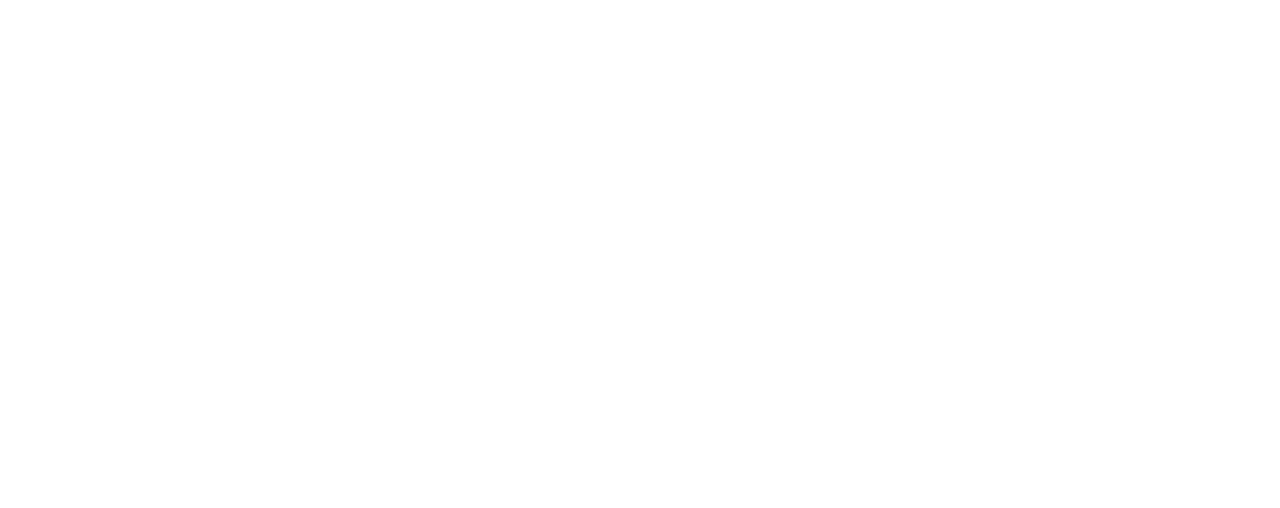
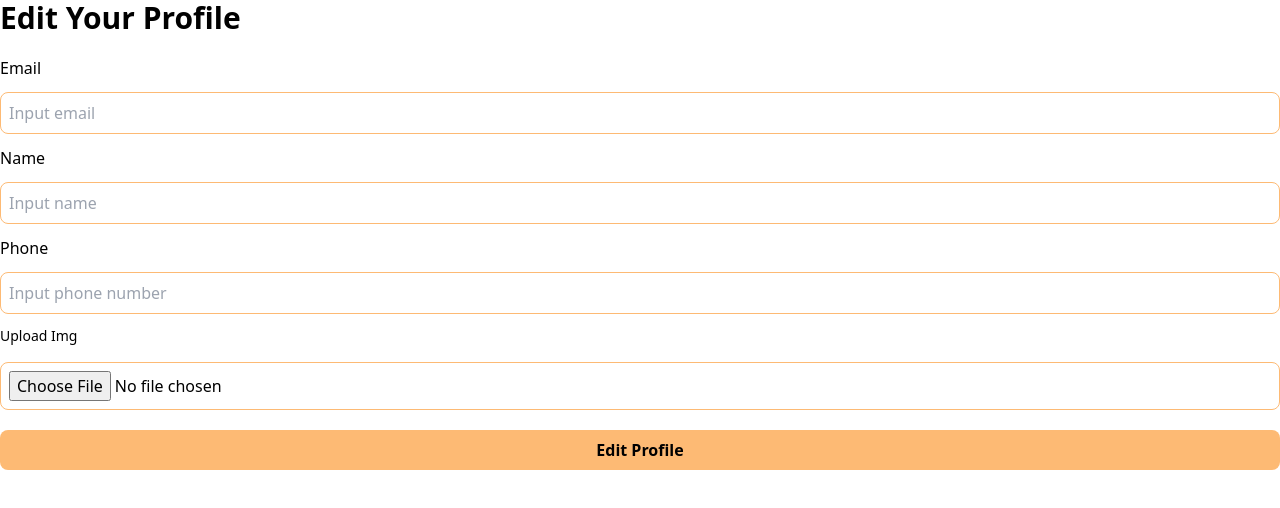
Before and after one commit to priapambudi/travelone-project, a React (Vite) app: page /profile/edit in a window 1280 px wide. Before the commit this address had no page. Shown: the top 508 px of the page. Built offline with nearby package versions, Linux system fonts and the light colour scheme.

Commit message:
create: profilePage and editProfile

```diff
--- a/src/App.jsx
+++ b/src/App.jsx
@@ -11,7 +11,7 @@ import Navbar from "./components/Navbar";
 
 const App = () => {
   const element = useRoutes(routeList);
-  return <div>{element}</div>;
+  return element;
 };
 
 // const App = () => {
--- /dev/null
+++ b/src/components/EditProfile.jsx
@@ -0,0 +1,160 @@
+import axios from "axios";
+import { useEffect, useState } from "react";
+import { useLocation, useNavigate } from "react-router-dom";
+
+const EditProfile = () => {
+  //   const { state } = useLocation();
+  //   const { profile } = state || {};
+  const navigate = useNavigate();
+
+  const [name, setName] = useState("");
+  const [email, setEmail] = useState("");
+  const [profilePicture, setProfilePicture] = useState(null);
+  const [phoneNumber, setPhoneNumber] = useState("");
+  const [error, setError] = useState(null);
+  const [success, setSuccess] = useState(null);
+
+  const handleUpload = async () => {
+    const formData = new FormData();
+    formData.append("image", profilePicture);
+    try {
+      const res = await axios.post(
+        "https://travel-journal-api-bootcamp.do.dibimbing.id/api/v1/upload-image",
+        formData,
+        {
+          headers: {
+            apiKey: "24405e01-fbc1-45a5-9f5a-be13afcd757c",
+            "Content-Type": "multipart/form-data",
+            Authorization:
+              "Bearer eyJhbGciOiJIUzI1NiIsInR5cCI6IkpXVCJ9.eyJlbWFpbCI6Im1pZnRhaGZhcmhhbkBnbWFpbC5jb20iLCJ1c2VySWQiOiI5NWE4MDNjMy1iNTFlLTQ3YTAtOTBkYi0yYzJmM2Y0ODE1YTkiLCJyb2xlIjoiYWRtaW4iLCJpYXQiOjE2Nzk4NDM0NDR9.ETsN6dCiC7isPReiQyHCQxya7wzj05wz5zruiFXLx0k",
+          },
+        }
+      );
+
+      return res.data.url;
+    } catch (error) {
+      // console.log(error);
+      setError(error.response.data.message);
+      return null;
+    }
+  };
+
+  const handleEditProfile = async (e) => {
+    e.preventDefault();
+
+    const profilePictureUrl = await handleUpload();
+
+    const payload = {
+      name: name,
+      email: email,
+      phoneNumber: phoneNumber,
+      profilePictureUrl: profilePictureUrl,
+    };
+
+    try {
+      const res = await axios.post(
+        "https://travel-journal-api-bootcamp.do.dibimbing.id/api/v1/update-profile",
+        payload,
+        {
+          headers: {
+            apiKey: "24405e01-fbc1-45a5-9f5a-be13afcd757c",
+            Authorization:
+              "Bearer eyJhbGciOiJIUzI1NiIsInR5cCI6IkpXVCJ9.eyJlbWFpbCI6ImFiaTFAZ21haWwuY29tIiwidXNlcklkIjoiMmNmZWM1ODctMDAxMC00MjJiLWE5MTgtZDIzODg1MGI4YzgyIiwicm9sZSI6ImFkbWluIiwiaWF0IjoxNzE5NDUxNzMyfQ.orH7mF3aBfbPqaPyUvLfgrqqNCIAG6yK7iM6w02NSIw",
+          },
+        }
+      );
+
+      //   console.log(res);
+      setSuccess(res.data.message || "Profile updated successfully");
+
+      //   if (res.data.code === 200) {
+      //     localStorage.setItem(
+      //       "profile",
+      //       JSON.stringify({
+      //         name: name,
+      //         email: email,
+      //         phoneNumber: phoneNumber,
+      //         profilePictureUrl: profilePictureUrl,
+      //       })
+      //     );
+      //   }
+
+      navigate("/profile");
+    } catch (error) {
+      setError(error.response.data.message || "Failed to update profile");
+    }
+  };
+
+  //   useEffect(() => {
+  //     if (profile) {
+  //       setName(profile.name);
+  //       setEmail(profile.email);
+  //       setPhoneNumber(profile.phoneNumber);
+  //     }
+  //   }, [profile]);
+
+  return (
+    <div>
+      <h1 className="text-3xl font-bold">Edit Your Profile</h1>
+      {/* <p className="mt-4 text-sm"> If you already a member, easily log in</p> */}
+
+      {/* {token && <p className="mt-4 text-sm"> Successfully login </p>}
+      {error && <p className="mt-4 text-sm text-red-500">{error}</p>} */}
+
+      <form onSubmit={handleEditProfile} className="flex flex-col gap-3 mt-5">
+        <label htmlFor="email">Email</label>
+        <input
+          onChange={(e) => setEmail(e.target.value)}
+          type="text"
+          //   value={email}
+          id="email"
+          placeholder="Input email"
+          className="p-2 border border-orange-300 rounded-lg"
+        />
+
+        <label htmlFor="name">Name</label>
+        <input
+          onChange={(e) => setName(e.target.value)}
+          type="text"
+          //   value={name}
+          id="name"
+          placeholder="Input name"
+          className="p-2 border border-orange-300 rounded-lg"
+        />
+
+        <label htmlFor="phone">Phone</label>
+        <input
+          onChange={(e) => setPhoneNumber(e.target.value)}
+          type="text"
+          //   value={phoneNumber}
+          id="phone"
+          placeholder="Input phone number"
+          className="p-2 border border-orange-300 rounded-lg "
+        />
+
+        <label htmlFor="upload" className="mb-1 text-sm font-medium">
+          Upload Img
+        </label>
+        <input
+          onChange={(e) => setProfilePicture(e.target.files[0])}
+          type="file"
+          //   value={profilePicture}
+          id="img"
+          className="p-2 border border-orange-300 rounded-lg "
+        />
+
+        <button
+          type="submit"
+          className="p-2 mt-2 font-semibold bg-orange-300 rounded-lg hover:bg-orange-500"
+        >
+          Edit Profile
+        </button>
+
+        {success && <p className="mt-4 text-sm text-green-500">{success}</p>}
+        {error && <p className="mt-4 text-sm text-red-500">{error}</p>}
+      </form>
+    </div>
+  );
+};
+
+export default EditProfile;
--- /dev/null
+++ b/src/pages/profile.jsx
@@ -0,0 +1,67 @@
+import React from "react";
+import axios from "axios";
+import Navbar from "../components/Navbar";
+import Footer from "../components/Footer";
+import { useState, useEffect } from "react";
+import { Link } from "react-router-dom";
+
+const profile = () => {
+  const [profile, setProfile] = useState({});
+
+  const getProfile = async () => {
+    try {
+      const res = await axios.get(
+        "https://travel-journal-api-bootcamp.do.dibimbing.id/api/v1/user",
+        {
+          headers: {
+            Authorization:
+              "Bearer eyJhbGciOiJIUzI1NiIsInR5cCI6IkpXVCJ9.eyJlbWFpbCI6ImFiaTFAZ21haWwuY29tIiwidXNlcklkIjoiMmNmZWM1ODctMDAxMC00MjJiLWE5MTgtZDIzODg1MGI4YzgyIiwicm9sZSI6ImFkbWluIiwiaWF0IjoxNzE5NDUxNzMyfQ.orH7mF3aBfbPqaPyUvLfgrqqNCIAG6yK7iM6w02NSIw",
+            apiKey: "24405e01-fbc1-45a5-9f5a-be13afcd757c",
+          },
+        }
+      );
+      //   console.log(res);
+      setProfile(res.data.data);
+    } catch (error) {
+      console.log(error);
+    }
+  };
+
+  useEffect(() => {
+    getProfile();
+  }, []);
+
+  return (
+    <div className="flex flex-col min-h-screen">
+      <Navbar />
+      <div className="w-[90%] mx-auto p-6 ">
+        <h1 className="mb-2 text-3xl font-bold text-center">Profile</h1>
+        <div className="flex flex-col items-center">
+          <div className="mb-4">
+            <img
+              src={profile.profilePictureUrl}
+              alt="profile"
+              className="w-[150px] h-[150px] rounded-full"
+            />
+          </div>
+          <div className="p-4 text-lg border border-orange-300 rounded-lg">
+            <p className="">Email: {profile.email}</p>
+            <p>Name: {profile.name}</p>
+            <p>Phone: {profile.phoneNumber}</p>
+          </div>
+        </div>
+
+        <div className="flex justify-center">
+          <Link to={"/profile/edit"}>
+            <button className="px-4 py-2 mt-4 font-medium bg-orange-400 rounded-lg">
+              Edit Profile
+            </button>
+          </Link>
+        </div>
+      </div>
+      <Footer className="flex-shrink-0" />
+    </div>
+  );
+};
+
+export default profile;
```
Also changed, not shown: src/routes/routeList.jsx (+10 -0 lines).
